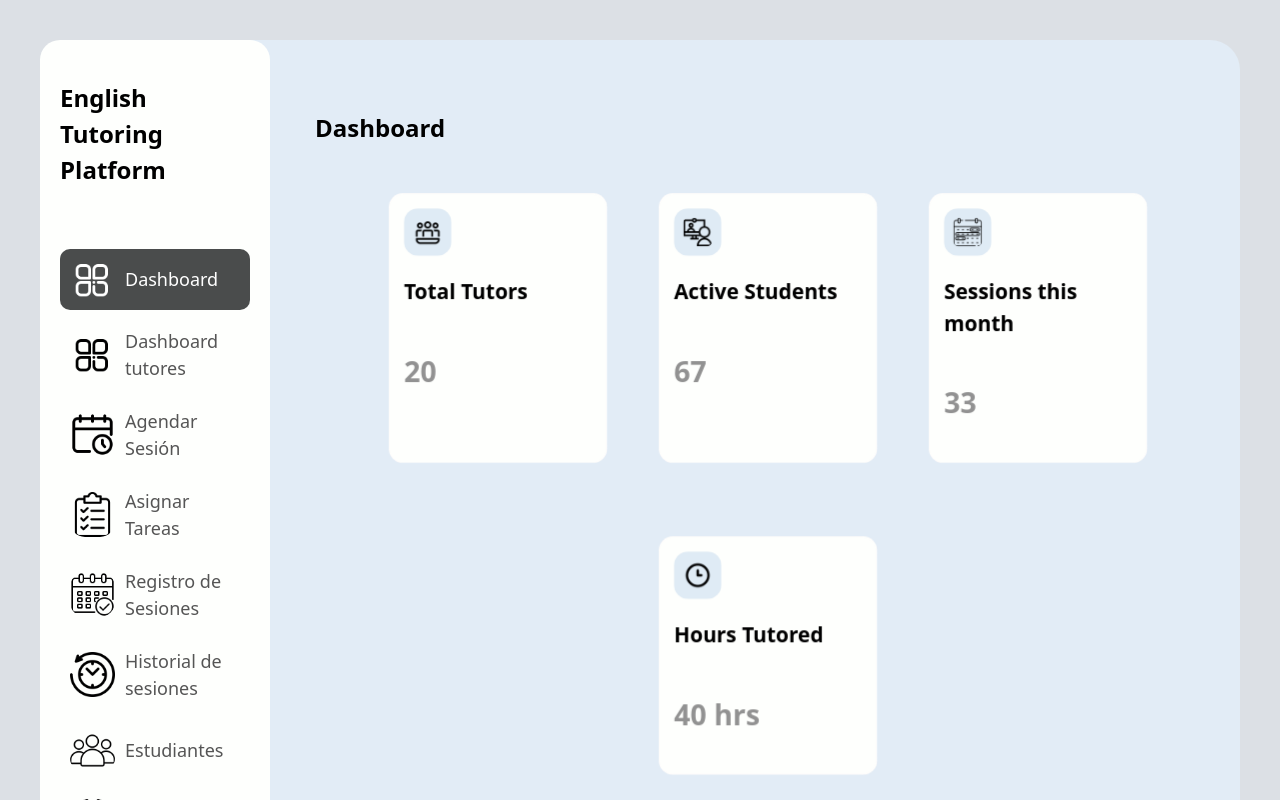
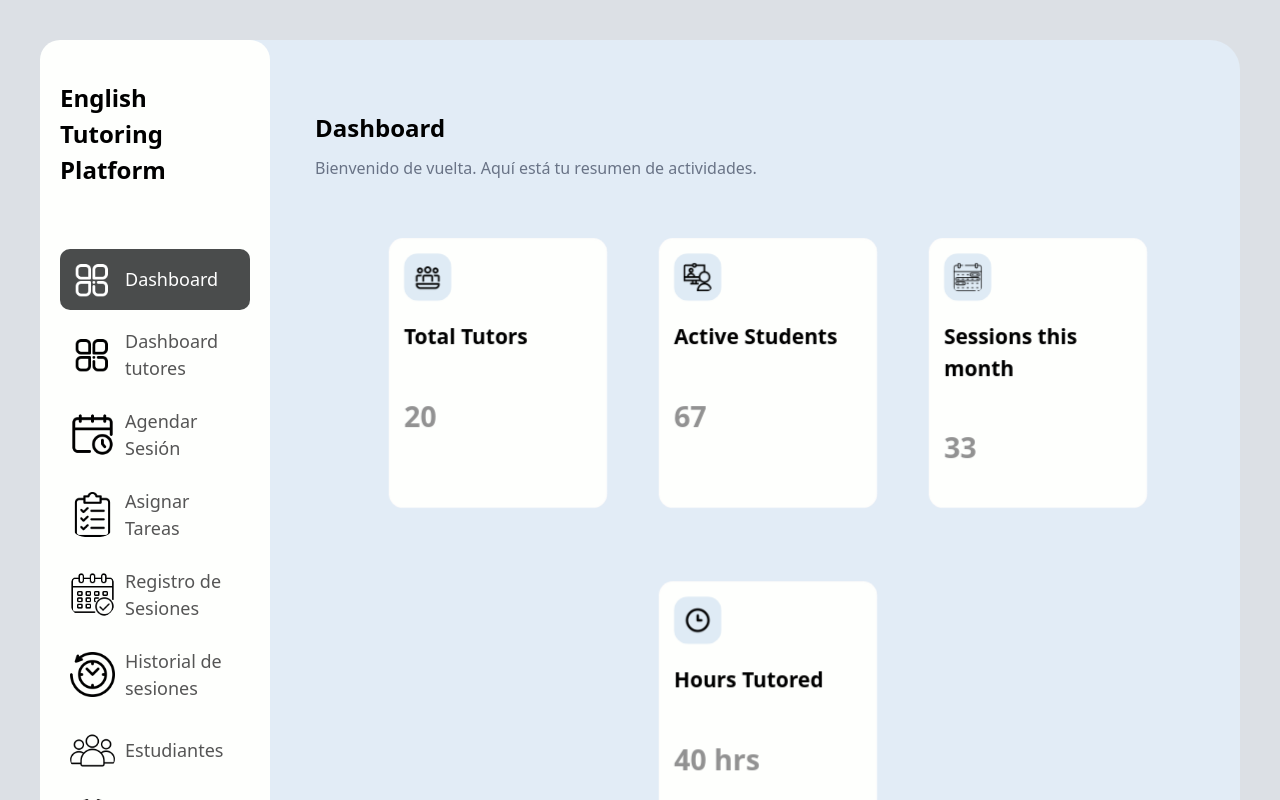
Before and after one commit to Kerno76/fastalkpruebas, a React (Vite) app: page /tareas in a window 1280 px wide. Both pictures are taken after a click on the item "Dashboard". Shown: the top 800 px of the page. Built offline with nearby package versions, Linux system fonts and the light colour scheme.

Commit message:
Cambios de estilos para hacerlos globales, mejora en proporciones y agregado de estilo oscuro a estudiantes

```diff
--- a/src/pages/Organizador/Dashboard.jsx
+++ b/src/pages/Organizador/Dashboard.jsx
@@ -21,6 +21,7 @@ export default function Dashboard() {
     <div className="mainContent">
 
       <h2 id="Title">Dashboard</h2>
+      <p className="dashboard-subtitle">Bienvenido de vuelta. Aquí está tu resumen de actividades.</p>
 
       <div className="cardsContainer">
         {entries.map((entry, index) => (
--- a/src/pages/Tutor/HistorialSesiones.jsx
+++ b/src/pages/Tutor/HistorialSesiones.jsx
@@ -22,7 +22,7 @@ export default function HistorialSesiones() {
   return (
     <div className="histo">
       <h2 id="Title">Historial de Sesiones</h2>
-      <p className="dashboard-subtitle">Bienvenido, tus últimas sesiones desglosadas aquí mismo</p>
+      <p id="dashboard-subtitle">Bienvenido, tus últimas sesiones desglosadas aquí mismo</p>
 
       {/*Haremos los cambios dentro de los componentes usando el atajo sx para evitar conflictos de preferencias*/}
 
--- a/src/pages/Tutor/TutorDashboard.jsx
+++ b/src/pages/Tutor/TutorDashboard.jsx
@@ -24,7 +24,7 @@ export default function TutorDashboard() {
   return (
     <div className="mainContent">
       <h2 className="dashboard-title">Panel de TutorTEC</h2>
-      <p id = "dashboard-subtitle">Bienvenido de vuelta. Aquí está tu resumen de actividades.</p>
+      <p className = "dashboard-subtitle">Bienvenido de vuelta. Aquí está tu resumen de actividades.</p>
 
       <div className="dashboard-cards-grid">
         {tutorStats.map((stat) => (
--- a/src/styles/App.css
+++ b/src/styles/App.css
@@ -25,6 +25,11 @@
 #Title{
   margin-top: -20px;
   color: var(--text-main) !important;
+}
+
+.dashboard-subtitle {
+  color: var(--subtitle-main) !important;
+  margin-top: -20px !important;
 }
 
 /*Ocupamos todo el espacio restante en cuanto a distribución*/
--- a/src/styles/Organizador/Estudiantes.css
+++ b/src/styles/Organizador/Estudiantes.css
@@ -69,7 +69,7 @@
 /* La tarjeta individual */
 
 .student-card {
-    background: #ffffff !important;
+    background: var(--student-card) !important;
     border: 1px solid #e0e4e8 !important;
     border-radius: 16px !important;
     padding: 15px !important;
@@ -95,7 +95,7 @@
 .student-name-title {
     font-weight: 700 !important;
     font-size: 1.1rem !important;
-    color: #1a1f36;
+    color: var(--text-main);
     margin-bottom: 15px !important;
 }
 
@@ -105,11 +105,12 @@
     align-items: center;
     gap: 8px;
     margin-top: 5px;
+    color: var(--student-label);
 }
 
 .label {
     font-size: 0.85rem;
-    color: #4f566b;
+    color: var(--student-label);
 }
 
 /* Estilo de los indicadores de curso y nivel */
@@ -153,7 +154,7 @@
 }
 
 .assign {
-    background: #68899D; /* Tu color azul grisáceo */
+    background: #68899D;
     color: white;
     border: none;
 }
--- a/src/styles/Tutor/HistorialSesiones.css
+++ b/src/styles/Tutor/HistorialSesiones.css
@@ -11,8 +11,8 @@
   margin-top: 30px;
 }
 
-.dashboard-subtitle {
-  color: #697386;
+#dashboard-subtitle {
+  color: var(--subtitle-main);
   margin-top: 0;
   margin-bottom: 30px;
   font-size: 15px;
--- a/src/styles/index.css
+++ b/src/styles/index.css
@@ -5,6 +5,7 @@
 
   /* Texto */
   --text-main: #000000;
+  --subtitle-main: #697386;
 
   /* Fondos principales */
   --bg-body: #DCE0E5;
@@ -67,12 +68,17 @@
   --act-title: #1a1f36;
   --act-desc: #697386;
   --act-time: #a3acb9;
+
+  /* Estilos variables para card de estudiante */
+  --student-card: #ffffff;
+  --student-label: #4f566b;
 }
 
 /* Tema oscuro */
 
 .dark{
   --text-main: #f1f1f1;
+  --subtitle-main: #f1f1f1e7;
 
   --bg-body: #121212;
   --bg-dashboard: #1b1f24;
@@ -123,6 +129,9 @@
   --act-title: #f0f0f0;
   --act-desc: #f0f0f0;
   --act-time: #f0f0f0;
+
+  --student-card: #3A4454;
+  --student-label: #f0f0f0;
 }
 
 body{
```
